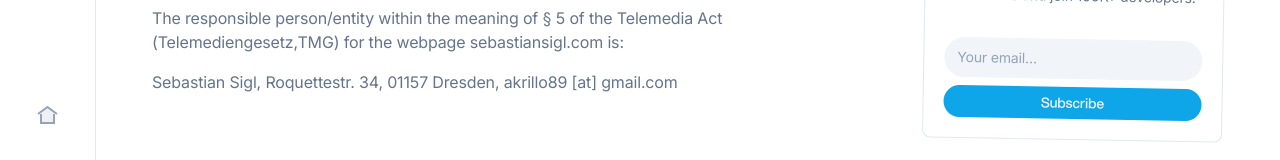
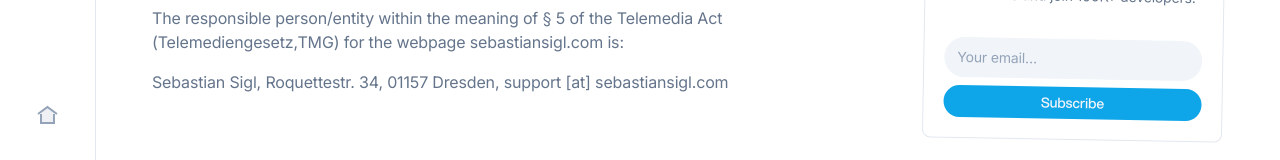
Before and after one commit to sesigl/personal-website, a Next.js app: page /imprint in a window 1280 px wide. Shown: the part 230-390 px from the top of the page. Built offline with nearby package versions, Linux system fonts and the light colour scheme.

Commit message:
Update email

```diff
--- a/src/app/about/page.tsx
+++ b/src/app/about/page.tsx
@@ -328,7 +328,7 @@
                     I&apos;m excited to connect with others via{" "}
                     <a
                       className="font-medium text-sky-500 hover:underline"
-                      href="mailto:akrillo89@gmail.com"
+                      href="mailto:support@sebastiansigl.com"
                     >
                       email
                     </a>{" "}
--- a/src/app/imprint/page.tsx
+++ b/src/app/imprint/page.tsx
@@ -22,8 +22,8 @@
                     sebastiansigl.com is:
                   </p>
                   <p>
-                    Sebastian Sigl, Roquettestr. 34, 01157 Dresden, akrillo89
-                    [at] gmail.com
+                    Sebastian Sigl, Roquettestr. 34, 01157 Dresden, support [at]
+                    sebastiansigl.com
                   </p>
                 </div>
               </div>
--- a/src/configuration.ts
+++ b/src/configuration.ts
@@ -1,6 +1,6 @@
 const configuration = {
   baseUrl: "https://www.sebastiansigl.com",
-  email: "akrillo89@gmail.com",
+  email: "support@sebastiansigl.com",
   name: "Sebastian Sigl",
   links: {
     socialMedia: {
--- a/src/scripts/generateRssFeed.ts
+++ b/src/scripts/generateRssFeed.ts
@@ -15,7 +15,7 @@
   copyright: "All rights reserved, Sebastian Sigl",
   author: {
     name: "Sebastian Sigl",
-    email: "akrillo89@gmail.com",
+    email: "support@sebastiansigl.com",
     link: configuration.baseUrl,
   },
   image: configuration.baseUrl + "/favicon.png",
```
Also changed, not shown: 2 other files (tests, documents, lock files or other folders).
